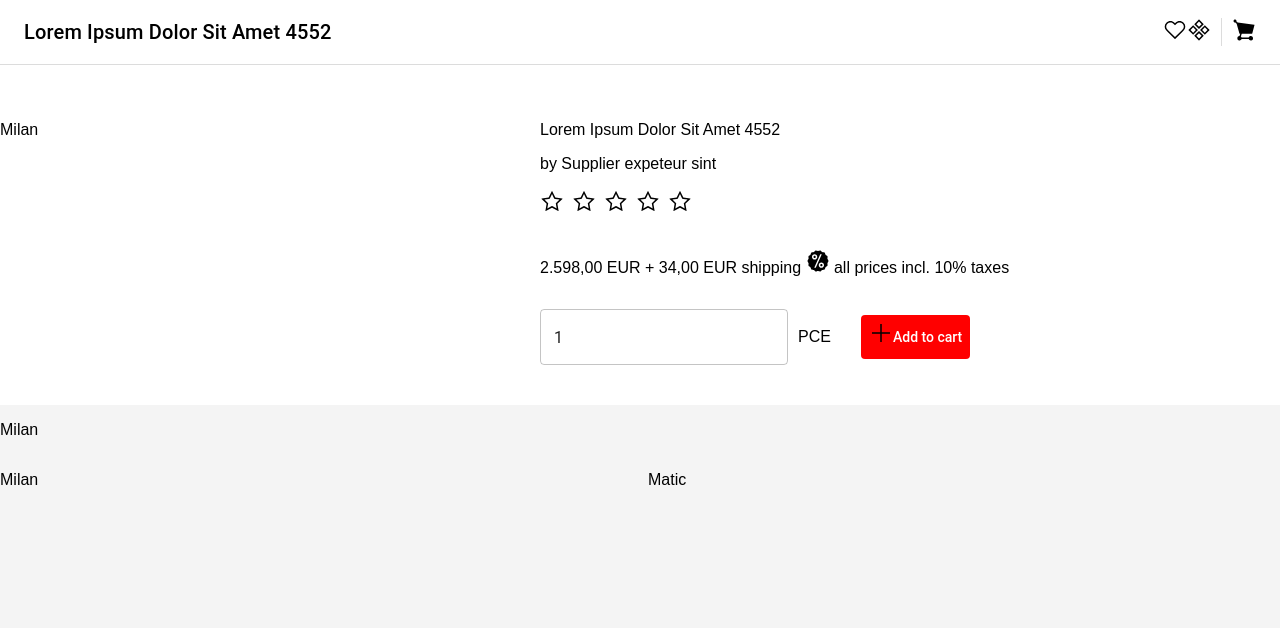
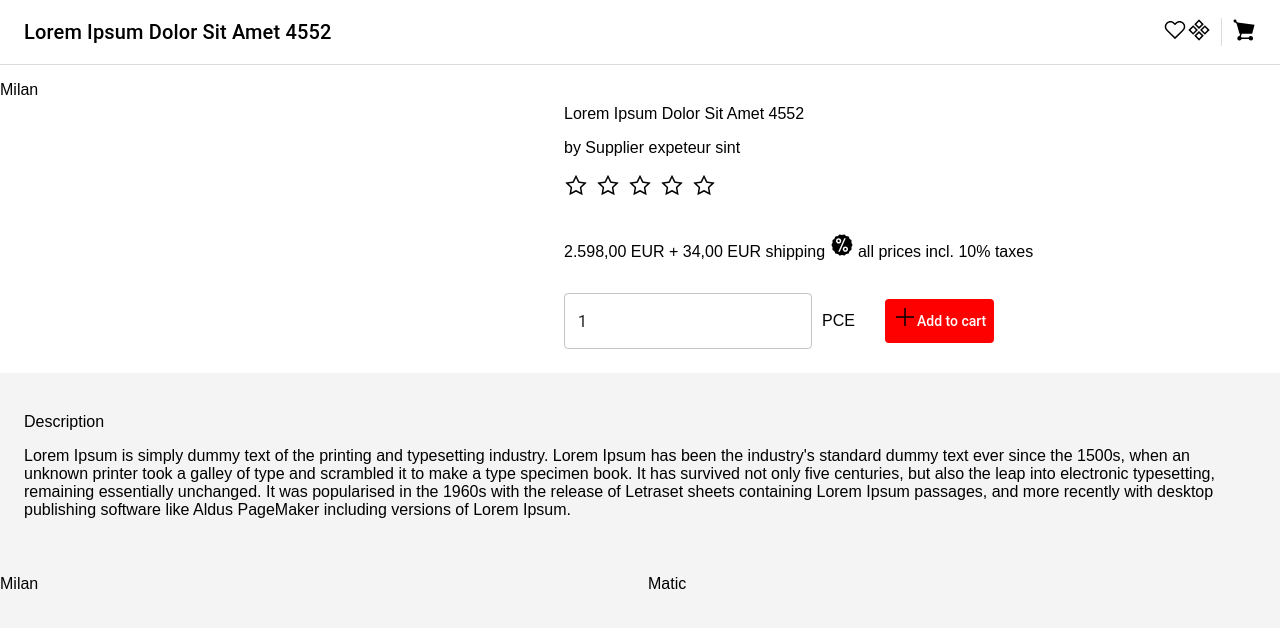
Before and after one commit to Matke11/product-showcase-app, a React app: page / in a window 1280 px wide. Shown: the top 628 px of the page. Built offline with nearby package versions, Linux system fonts and the light colour scheme; the HTML template or start-up script is replaced by a standard one.

Commit message:
added product description section

```diff
--- a/src/components/Product.jsx
+++ b/src/components/Product.jsx
@@ -2,6 +2,7 @@
 import Box from "@mui/material/Box";
 import Grid from "@mui/material/Grid2";
 import ProductBasicInformation from "./ProductBasicInformation";
+import ProductDescription from "./ProductDescription";
 
 const Product = () => {
   return (
@@ -11,7 +12,6 @@
         spacing={2}
         sx={{
           backgroundColor: "white",
-          padding: "40px 0",
         }}
       >
         <Grid size={{ xs: 6, md: 5 }}>
@@ -22,9 +22,7 @@
         </Grid>
       </Grid>
       <Grid container spacing={2}>
-        <Grid size={{ xs: 12, md: 12 }}>
-          <p>Milan</p>
-        </Grid>
+        <ProductDescription />
       </Grid>
       <Grid container spacing={2}>
         <Grid size={{ xs: 6, md: 6 }}>
--- a/src/components/ProductBasicInformation.jsx
+++ b/src/components/ProductBasicInformation.jsx
@@ -8,7 +8,7 @@
 
 const ProductBasicInformation = () => {
   return (
-    <Box>
+    <Box component="section" sx={{ p: 3 }}>
       <Stack spacing={2}>
         <div>
           <p>Lorem Ipsum Dolor Sit Amet 4552</p>
--- /dev/null
+++ b/src/components/ProductDescription.jsx
@@ -0,0 +1,23 @@
+import React from "react";
+import Box from "@mui/material/Box";
+
+const ProductDescription = () => {
+  return (
+    <Box component="section" sx={{ p: 3 }}>
+      <p>Description</p>
+      <p>
+        Lorem Ipsum is simply dummy text of the printing and typesetting
+        industry. Lorem Ipsum has been the industry's standard dummy text ever
+        since the 1500s, when an unknown printer took a galley of type and
+        scrambled it to make a type specimen book. It has survived not only five
+        centuries, but also the leap into electronic typesetting, remaining
+        essentially unchanged. It was popularised in the 1960s with the release
+        of Letraset sheets containing Lorem Ipsum passages, and more recently
+        with desktop publishing software like Aldus PageMaker including versions
+        of Lorem Ipsum.
+      </p>
+    </Box>
+  );
+};
+
+export default ProductDescription;
```
